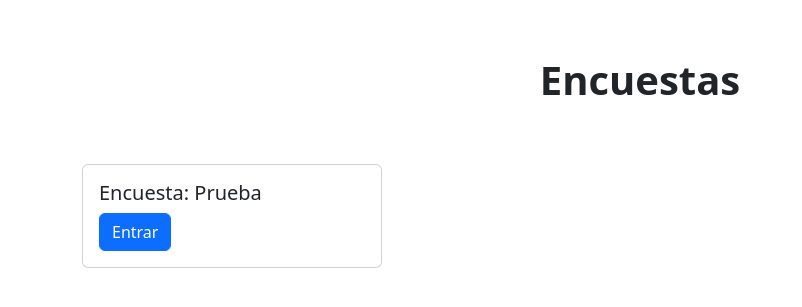
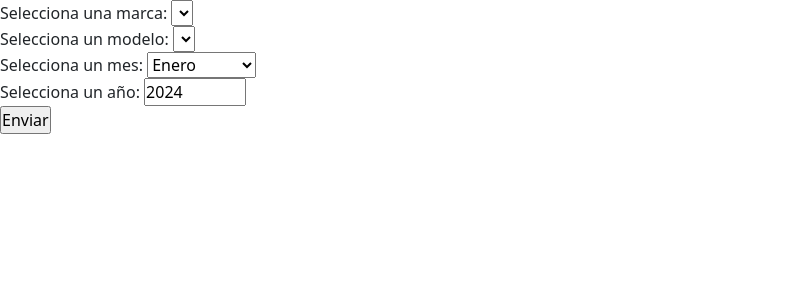
Before and after one commit to ErxAr115/Flask-Site, a Flask app: page /encuestas in a window 1280 px wide. Shown: the part 57-364 px from the top of the page, without its empty margins (0-802 px from the left). Run offline with Flask 3, Linux system fonts and the light colour scheme; the visitor is signed in with stand-in values (Sample User, id 1); data that the repository does not hold is empty; some libraries are stand-ins or nearby versions.

Commit message:
Dropdown menu

```diff
--- a/app.py
+++ b/app.py
@@ -1,4 +1,4 @@
-from flask import Flask, render_template, request, redirect, url_for, flash
+from flask import Flask, render_template, request, redirect, url_for, flash, jsonify
 from flask_login import LoginManager, login_user, logout_user, login_required
 from flask_mysqldb import MySQL
 from config import config
@@ -83,38 +83,33 @@ def fechas():
     else:
         return render_template('graficas/fechas.html')
 
-@app.route('/encuestas')
+@app.route('/encuestas', methods = ['GET', 'POST'])
 @login_required
 def encuestas():
-    return render_template('encuestas.html')
+    if request.method == 'GET':
+        data = regresarEncuestas()
+        return render_template('encuestas.html', data = data)
+    else:
+        encuestas = request.form['marca']
+        print(encuestas)
+        data = regresarEncuestas()
+        return render_template('encuestas.html', data = data)
 
-@app.route('/prueba', methods=['GET', 'POST'])
-@login_required
-def prueba():
-    if request.method == 'GET':
-        data = regresarPreguntas(1)
-        return render_template('encuestas/prueba.html', data = data)
-    elif request.method == 'POST':
-        data = regresarPreguntas(1)
-        pregunta = request.form.get('pregunta')
-        pregunta = int(pregunta)
-        mes = int(request.form.get('mes'))
-        year = int(request.form.get('year'))
-        tipo = request.form['Tipo']
-        try:
-            cursor = db.connection.cursor()
-            sql = "SELECT R.Respuesta, COUNT(RE.respuesta) FROM respuesta R JOIN regencuesta RE on R.idRespuesta = RE.respuesta WHERE (R.idPregunta = {} AND MONTH(RE.fecha_hora) = {} AND YEAR(RE.fecha_hora) = {}) GROUP BY R.Respuesta".format(pregunta, mes, year)
-            cursor.execute(sql)
-            respuestas = cursor.fetchall()
-            query = "Select Pregunta FROM pregunta WHERE idPregunta = {}".format(pregunta)
-            cursor.execute(query)
-            preg = cursor.fetchone()
-            preg = preg[0]
-            nombreMes = regresarMes(mes)
-            preg = preg + ' (' + nombreMes + ' - ' + str(year) + ')'
-        except Exception as ex:
-            raise Exception(ex)
-        return render_template('encuestas/prueba.html', data = data, respuestas = respuestas, preg = preg, tipo=tipo)
+
+@app.route('/get_models', methods=['POST'])
+def getModels():
+    marca = request.form['marca']
+    marca = int(marca)
+    try:
+        cursor = db.connection.cursor()
+        sql = "SELECT idPregunta, Pregunta from pregunta where idEncuesta = {}".format(marca)
+        cursor.execute(sql)
+        data = cursor.fetchall()
+        cursor.close()
+    except Exception as ex:
+        raise Exception(ex)
+    modelo = [{'id': row[0], 'name': row[1]} for row in data]
+    return jsonify({'modelo': modelo})
 
 def regresarMes(mes:int):
     nombre = ''
@@ -133,10 +128,10 @@ def regresarMes(mes:int):
         case 12: nombre = 'Diciembre'
     return nombre
 
-def regresarPreguntas(idEncuesta):
+def regresarEncuestas():
     try:
         cursor = db.connection.cursor()
-        sql = "SELECT idPregunta, Pregunta from pregunta where idEncuesta = {}".format(idEncuesta)
+        sql = "SELECT idEncuesta, Nombre from encuesta"
         cursor.execute(sql)
         data = cursor.fetchall()
         cursor.close()
--- a/templates/encuestas.html
+++ b/templates/encuestas.html
@@ -7,17 +7,57 @@
 {% endblock %}
 
 {% block body %}
-<div class="container">
-    <h1>Encuestas</h1>
-    <div class="row">
-        <div class="col-4">
-            <div class="card" style="width: 300px;">
-                <div class="card-body">
-                    <h5 class="card-title">Encuesta: Prueba</h5>
-                    <a href="{{url_for('prueba')}}" class="btn btn-primary">Entrar</a>
-                </div>
-            </div>
-        </div>
-    </div>
-</div>
+<form action="/encuestas" method="post">
+    <label for="marca">Selecciona una marca:</label>
+    <select name="marca" id="marca">
+        {% for row in data %}
+        <option value="{{row[0]}}">{{row[1]}}</option>
+        {% endfor %}
+    </select>
+    <br>
+    <label for="modelo">Selecciona un modelo:</label>
+    <select name="modelo" id="modelo">
+    </select>
+    <br>
+    <label for="mes">Selecciona un mes:</label>
+    <select name="mes" id="mes">
+        <option value="1">Enero</option>
+        <option value="2">Febrero</option>
+        <option value="3">Marzo</option>
+        <option value="4">Abril</option>
+        <option value="5">Mayo</option>
+        <option value="6">Junio</option>
+        <option value="7">Julio</option>
+        <option value="8">Agosto</option>
+        <option value="9">Septiembre</option>
+        <option value="10">Octubre</option>
+        <option value="11">Noviembre</option>
+        <option value="12">Diciembre</option>
+    </select>
+    <br>
+    <label for="year">Selecciona un año:</label>
+    <input name="year" id="year" type="number" min="2023" max="2050" step="1" value="2024" />
+    <br>
+    <input type="submit" value="Enviar">
+</form>
+<script src="https://code.jquery.com/jquery-3.6.0.min.js"></script>
+<script>
+    $(document).ready(function () {
+        $('#marca').change(function () {
+            var marca = $(this).val();
+            $.ajax({
+                url: '/get_models',
+                type: 'POST',
+                data: { marca: marca },
+                success: function (response) {
+                    var options = '';
+                    $.each(response.modelo, function (index, modelo) {
+                        options += '<option value="' + modelo.id + '">' + modelo.name + '</option>'
+                    })
+                    $('#modelo').html(options);
+                }
+            })
+        })
+    })
+</script>
 {% endblock %}
```
Also changed, not shown: templates/encuestas/prueba.html (deleted, +0 -110 lines), 1 other file.
